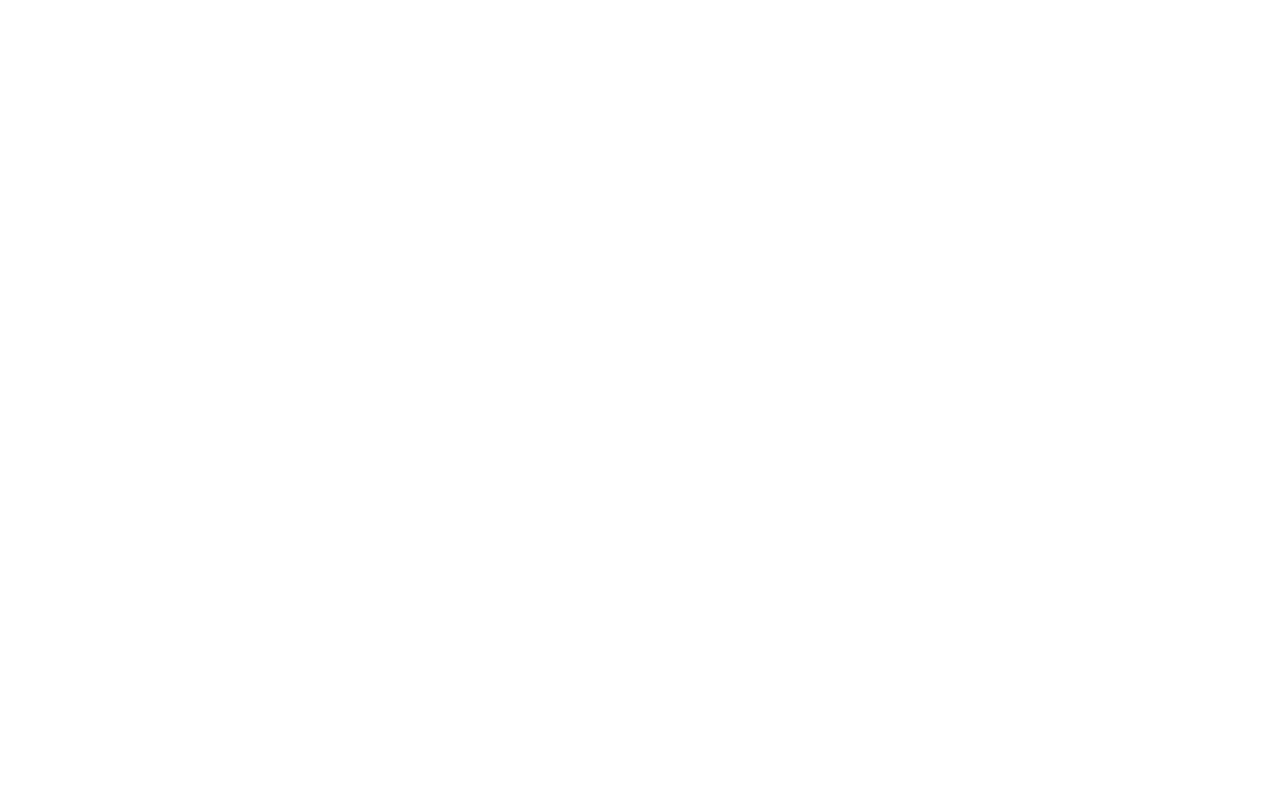
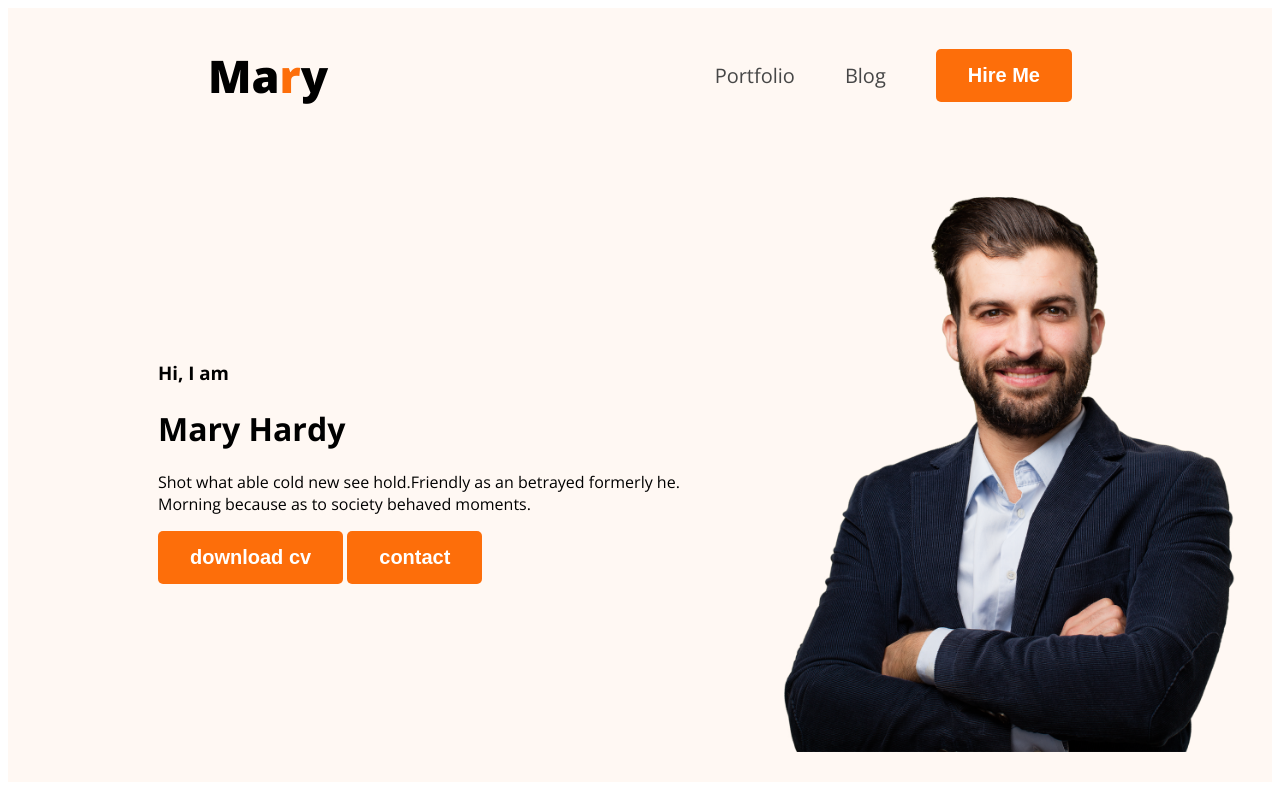
Before and after one commit to abedinwahid9/devloper-portfolio, a plain HTML site: page index.html in a window 1280 px wide. Drawn offline with nearby package versions, Linux system fonts and the light colour scheme.

Commit message:
add nav and bannar

```diff
--- a/index.html
+++ b/index.html
@@ -4,9 +4,32 @@
     <meta charset="UTF-8" />
     <meta name="viewport" content="width=device-width, initial-scale=1.0" />
     <title>Web Devloper portfolio</title>
+    <link rel="stylesheet" href="style/style.css" />
   </head>
   <body>
-    <header></header>
+    <header class="header">
+      <nav>
+        <h1 class="nav-title">Ma<span class="text-primary">r</span>y</h1>
+        <ul>
+          <li><a href="">Portfolio</a></li>
+          <li><a href="">Blog</a></li>
+          <li><button class="btn-primary">Hire Me</button></li>
+        </ul>
+      </nav>
+      <div class="banner">
+        <div>
+          <h3>Hi, I am</h3>
+          <h1>Mary Hardy</h1>
+          <p>
+            Shot what able cold new see hold.Friendly as an betrayed formerly
+            he. Morning because as to society behaved moments.
+          </p>
+          <button class="btn-primary">download cv</button>
+          <button class="btn-primary">contact</button>
+        </div>
+        <img src="image/mary.png" alt="" />
+      </div>
+    </header>
     <main></main>
     <footer></footer>
   </body>
--- /dev/null
+++ b/style/style.css
@@ -0,0 +1,76 @@
+@import url("https://fonts.googleapis.com/css2?family=Open+Sans:wght@400;700;800&display=swap");
+
+/* common share styles */
+
+/* * {
+  margin: 0;
+  padding: 0;
+} */
+
+a {
+  text-decoration: none;
+}
+
+body {
+  font-family: "Open Sans", sans-serif;
+}
+
+.text-primary {
+  color: #fd6e0a;
+}
+
+.btn-primary {
+  border-radius: 5px;
+  background: #fd6e0a;
+  border: none;
+  padding: 15px 32px;
+  font-size: 20px;
+  color: #fff;
+  font-weight: 700;
+}
+
+/* header section styles */
+
+.header {
+  background: #fff8f3;
+}
+
+nav {
+  display: flex;
+  justify-content: space-between;
+  padding: 0 200px;
+}
+
+nav > ul {
+  display: flex;
+  align-items: center;
+}
+
+nav li {
+  list-style: none;
+  margin-left: 50px;
+}
+
+nav li a {
+  font-size: 20px;
+  color: #474747;
+  font-weight: 400;
+}
+
+/* nav title */
+.nav-title {
+  font-size: 45px;
+  font-weight: 800;
+}
+
+/* banner section */
+
+.banner {
+  display: flex;
+  align-items: center;
+  padding: 30px 30px 30px 150px;
+}
+
+.banner img {
+  width: 500px;
+}
```
Also changed, not shown: image/mary.png (added).
